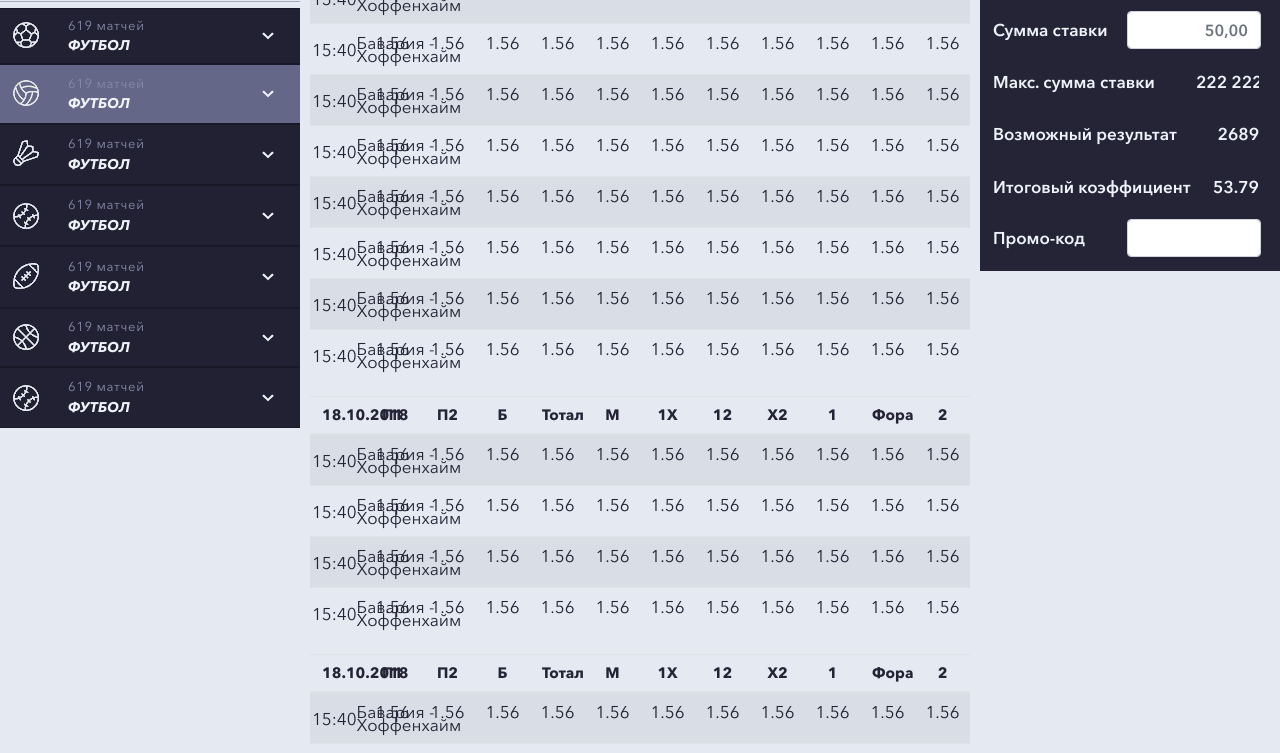
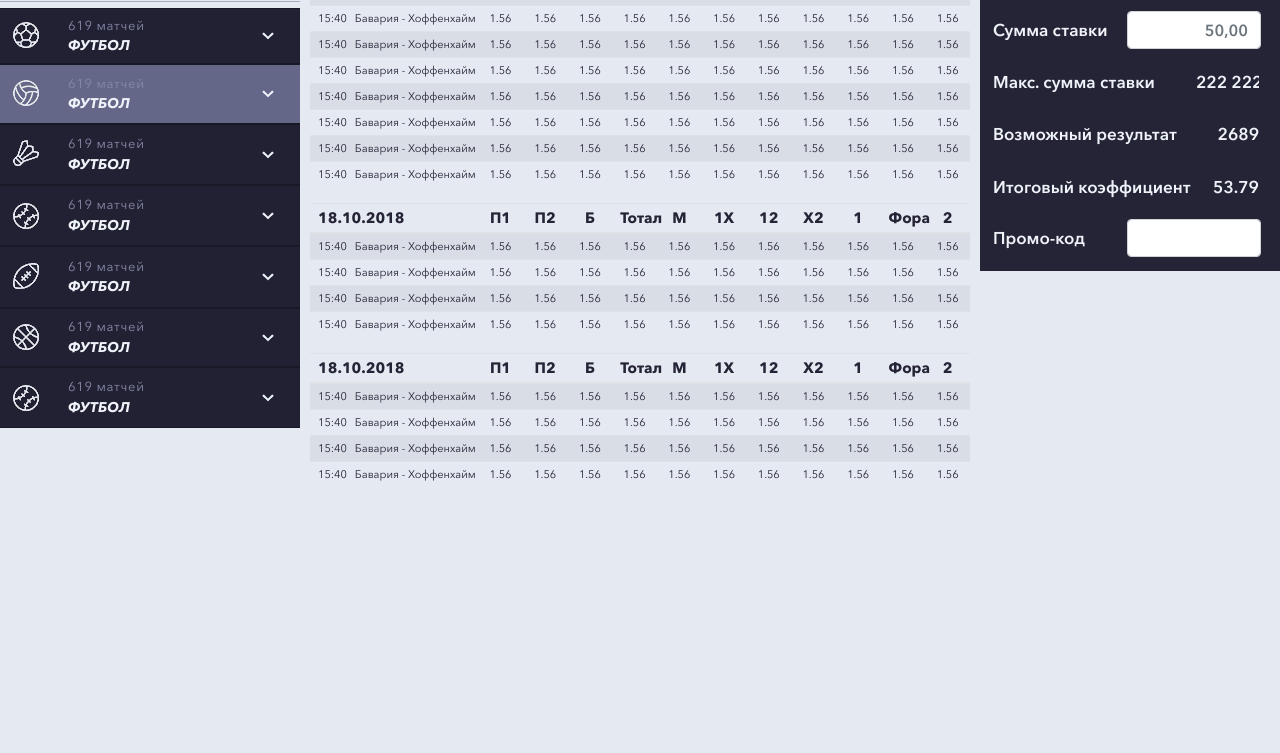
Before and after one commit to coatceatl/stickbet, a website built with webpack: page index.html in a window 1280 px wide. Shown: the part 252-1005 px from the top of the page. After the commit the page ends 800 px from the top, so only its background shows below. Built offline with nearby package versions, Linux system fonts and the light colour scheme.

Commit message:
changed grid for table

```diff
--- a/index.html
+++ b/index.html
@@ -210,7 +210,7 @@
               <tbody>
                 <tr class='table-row text-center'>
                   <td class='table-cell table-cell__main text-left'>
-                    <div class='table-block d-flex justify-content-between align-items-center'>
+                    <div class='table-block d-flex align-items-center'>
                       <div class='table-time'>15:40</div>
                       <a class='table-name table-cell' href='#'>Бавария - Хоффенхайм</a>
                     </div>
@@ -230,7 +230,7 @@
 
                 <tr class='table-row text-center'>
                   <td class='table-cell table-cell__main text-left'>
-                    <div class='table-block d-flex justify-content-between align-items-center'>
+                    <div class='table-block d-flex align-items-center'>
                       <div class='table-time'>15:40</div>
                       <a class='table-name table-cell' href='#'>Бавария - Хоффенхайм</a>
                     </div>
@@ -250,7 +250,7 @@
 
                 <tr class='table-row text-center'>
                   <td class='table-cell table-cell__main text-left'>
-                    <div class='table-block d-flex justify-content-between align-items-center'>
+                    <div class='table-block d-flex align-items-center'>
                       <div class='table-time'>15:40</div>
                       <a class='table-name table-cell' href='#'>Бавария - Хоффенхайм</a>
                     </div>
@@ -270,7 +270,7 @@
 
                 <tr class='table-row text-center'>
                   <td class='table-cell table-cell__main text-left'>
-                    <div class='table-block d-flex justify-content-between align-items-center'>
+                    <div class='table-block d-flex align-items-center'>
                       <div class='table-time'>15:40</div>
                       <a class='table-name table-cell' href='#'>Бавария - Хоффенхайм</a>
                     </div>
@@ -290,7 +290,7 @@
 
                 <tr class='table-row text-center'>
                   <td class='table-cell table-cell__main text-left'>
-                    <div class='table-block d-flex justify-content-between align-items-center'>
+                    <div class='table-block d-flex align-items-center'>
                       <div class='table-time'>15:40</div>
                       <a class='table-name table-cell' href='#'>Бавария - Хоффенхайм</a>
                     </div>
@@ -310,7 +310,7 @@
 
                 <tr class='table-row text-center'>
                   <td class='table-cell table-cell__main text-left'>
-                    <div class='table-block d-flex justify-content-between align-items-center'>
+                    <div class='table-block d-flex align-items-center'>
                       <div class='table-time'>15:40</div>
                       <a class='table-name table-cell' href='#'>Бавария - Хоффенхайм</a>
                     </div>
@@ -330,7 +330,7 @@
 
                 <tr class='table-row text-center'>
                   <td class='table-cell table-cell__main text-left'>
-                    <div class='table-block d-flex justify-content-between align-items-center'>
+                    <div class='table-block d-flex align-items-center'>
                       <div class='table-time'>15:40</div>
                       <a class='table-name table-cell' href='#'>Бавария - Хоффенхайм</a>
                     </div>
@@ -350,7 +350,7 @@
 
                 <tr class='table-row text-center'>
                   <td class='table-cell table-cell__main text-left'>
-                    <div class='table-block d-flex justify-content-between align-items-center'>
+                    <div class='table-block d-flex align-items-center'>
                       <div class='table-time'>15:40</div>
                       <a class='table-name table-cell' href='#'>Бавария - Хоффенхайм</a>
                     </div>
@@ -393,7 +393,7 @@
               <tbody>
                 <tr class='table-row text-center'>
                   <td class='table-cell text-left'>
-                    <div class='table-block d-flex justify-content-between align-items-center'>
+                    <div class='table-block d-flex align-items-center'>
                       <div class='table-time'>15:40</div>
                       <a class='table-name table-cell' href='#'>Бавария - Хоффенхайм</a>
                     </div>
@@ -413,7 +413,7 @@
 
                 <tr class='table-row text-center'>
                   <td class='table-cell text-left'>
-                    <div class='table-block d-flex justify-content-between align-items-center'>
+                    <div class='table-block d-flex align-items-center'>
                       <div class='table-time'>15:40</div>
                       <a class='table-name table-cell' href='#'>Бавария - Хоффенхайм</a>
                     </div>
@@ -433,7 +433,7 @@
 
                 <tr class='table-row text-center'>
                   <td class='table-cell text-left'>
-                    <div class='table-block d-flex justify-content-between align-items-center'>
+                    <div class='table-block d-flex align-items-center'>
                       <div class='table-time'>15:40</div>
                       <a class='table-name table-cell' href='#'>Бавария - Хоффенхайм</a>
                     </div>
@@ -453,7 +453,7 @@
 
                 <tr class='table-row text-center'>
                   <td class='table-cell text-left'>
-                    <div class='table-block d-flex justify-content-between align-items-center'>
+                    <div class='table-block d-flex align-items-center'>
                       <div class='table-time'>15:40</div>
                       <a class='table-name table-cell' href='#'>Бавария - Хоффенхайм</a>
                     </div>
@@ -495,7 +495,7 @@
               <tbody>
                 <tr class='table-row text-center'>
                   <td class='table-cell text-left'>
-                    <div class='table-block d-flex justify-content-between align-items-center'>
+                    <div class='table-block d-flex align-items-center'>
                       <div class='table-time'>15:40</div>
                       <a class='table-name table-cell' href='#'>Бавария - Хоффенхайм</a>
                     </div>
@@ -515,7 +515,7 @@
 
                 <tr class='table-row text-center'>
                   <td class='table-cell text-left'>
-                    <div class='table-block d-flex justify-content-between align-items-center'>
+                    <div class='table-block d-flex align-items-center'>
                       <div class='table-time'>15:40</div>
                       <a class='table-name table-cell' href='#'>Бавария - Хоффенхайм</a>
                     </div>
@@ -535,7 +535,7 @@
 
                 <tr class='table-row text-center'>
                   <td class='table-cell text-left'>
-                    <div class='table-block d-flex justify-content-between align-items-center'>
+                    <div class='table-block d-flex align-items-center'>
                       <div class='table-time'>15:40</div>
                       <a class='table-name table-cell' href='#'>Бавария - Хоффенхайм</a>
                     </div>
@@ -555,7 +555,7 @@
 
                 <tr class='table-row text-center'>
                   <td class='table-cell text-left'>
-                    <div class='table-block d-flex justify-content-between align-items-center'>
+                    <div class='table-block d-flex align-items-center'>
                       <div class='table-time'>15:40</div>
                       <a class='table-name table-cell' href='#'>Бавария - Хоффенхайм</a>
                     </div>
--- a/src/scss/_base.scss
+++ b/src/scss/_base.scss
@@ -53,9 +53,19 @@ ul {
   min-width: 980px;
   height: 100%;
 }
+/*
 table {
   table-layout: fixed;
 }
+*/
+/*
+td, th {
+  width: 0.5%;
+}
+td.table-cell__main {
+  width: 10% !important;
+}
+*/
 .row .wrapper {
   position: relative;
   width: 100%;
@@ -80,6 +90,7 @@ table {
   box-flex: 1;
   flex: 1 1 auto;
   min-width: 380px;
+  width: calc(100% - 620px);
   display: flex;
   box-orient: vertical;
   box-direction: normal;
--- a/src/scss/_custom.scss
+++ b/src/scss/_custom.scss
@@ -9,6 +9,7 @@ $dropdown-link-color: #eef3f9;
 $dropdown-link-hover-bg: #646788;
 $dropdown-link-hover-color: #eef3f9;
 $dropdown-min-width: 100%;
+$table-cell-padding: 0.5rem;
 
 $green: #3dc569;
 $violet: #686b8e;
--- a/src/scss/_table.scss
+++ b/src/scss/_table.scss
@@ -6,6 +6,19 @@
   font-size: remy(17px);
   font-weight: 500;
   line-height: remy(13px);
+  width: 33px;
+  @media(max-width: 1700px) {
+    font-size: remy(13px);
+    line-height: remy(11px);
+  }
+  @media(max-width: 1380px) {
+    font-size: remy(11px);
+    line-height: remy(9px);
+  }
+  @media(max-width: 1260px) {
+    font-size: remy(10px);
+    line-height: remy(8px);
+  }
 }
 .body-header__content {
   font-family: 'Avenir Next Cyr Demi' !important;
@@ -16,6 +29,7 @@
   text-transform: uppercase;
   letter-spacing: 0.91px;
   margin-left: 14px;
+  height: 49px;
 }
 .body-header__title {
   font-family: 'Pancetta Pro Black' !important;
@@ -24,17 +38,34 @@
   font-weight: 900;
   letter-spacing: 3.6px;
 }
+.table-time {
+  margin-right: 8px;
+}
 .table-name.table-cell {
   color: #252436;
   font-size: remy(17px);
   font-weight: 500;
+  width: 100px;
+  white-space: nowrap;
+  @media(max-width: 1700px) {
+    font-size: remy(14px);
+    line-height: remy(11px);
+  }
+  @media(max-width: 1380px) {
+    width: 90px;
+    font-size: remy(11px);
+    line-height: remy(9px);
+  }
+  @media(max-width: 1260px) {
+    white-space: normal;
+    width: 51px;
+    font-size: remy(10px);
+    line-height: remy(8px);
+  }
 }
 th.table-cell {
   font-size: remy(15px);
   font-weight: 800;
   line-height: remy(12px);
+  max-width: 33px;
 }
-.table td {
-  padding-left: 2px !important;
-  padding-right: 2px !important;
-}
```
Also changed, not shown: dist/main.css.
